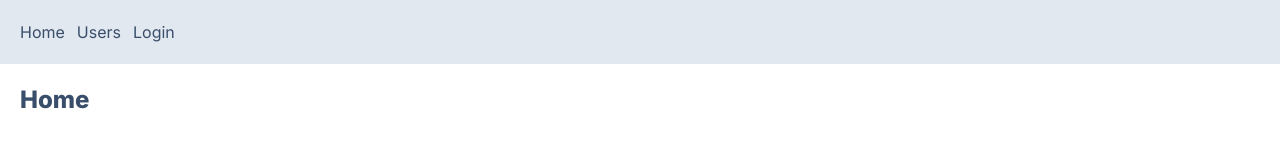
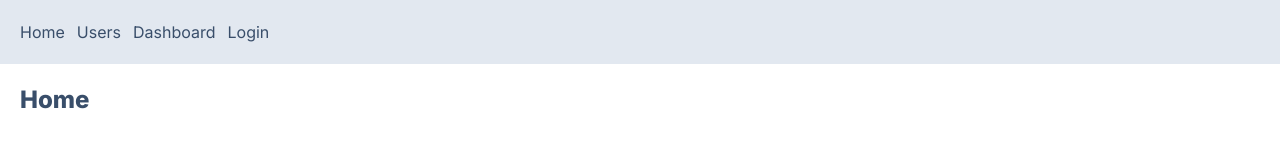
Before and after one commit to blzjmzk/next-app, a Next.js app: page / in a window 1280 px wide. Shown: the top 160 px of the page. Built offline with nearby package versions, Linux system fonts and the light colour scheme; no server answers.

Commit message:
Added middleware to protect /dashboard route

```diff
--- a/app/NavBar.tsx
+++ b/app/NavBar.tsx
@@ -10,6 +10,7 @@ const NavBar = () => {
     <div className="flex bg-slate-200 p-5 space-x-3">
       <Link href="/">Home</Link>
       <Link href="/users">Users</Link>
+      <Link href="/dashboard">Dashboard</Link>
       {status === "authenticated" && (
         <div>
           {session.user!.name}
--- a/package.json
+++ b/package.json
@@ -9,6 +9,7 @@
     "lint": "next lint"
   },
   "dependencies": {
+    "@next-auth/prisma-adapter": "^1.0.7",
     "@prisma/client": "^5.8.0",
     "fast-sort": "^3.4.0",
     "next": "14.0.4",
```
Also changed, not shown: middleware.ts (added, +9 -0 lines), app/dashboard/layout.tsx (renamed from app/admin/layout.tsx), app/dashboard/page.tsx (renamed from app/admin/page.tsx), 1 other file (tests, documents, lock files or other folders).
